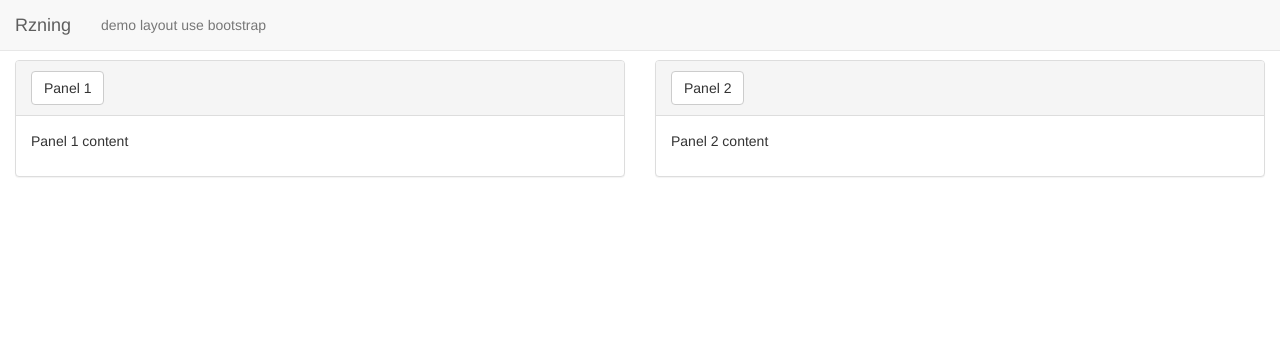
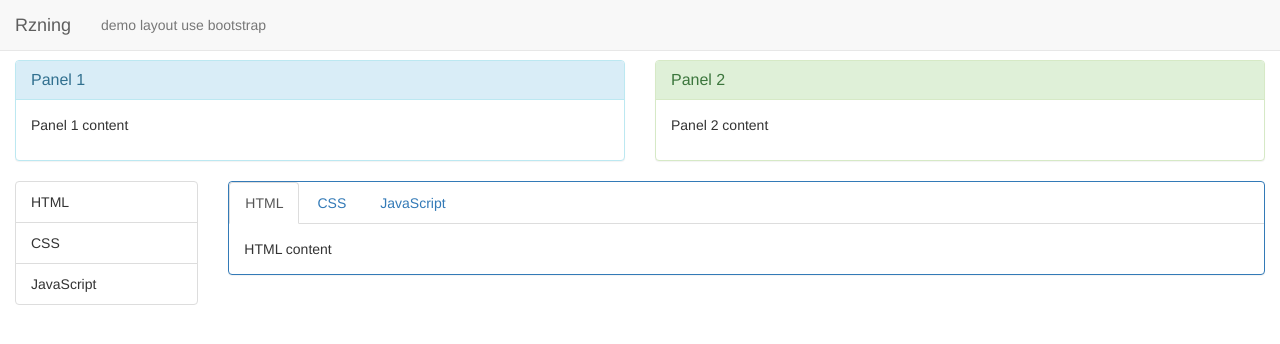
Before and after one commit to rzning/demo, a Jekyll site: the page built from _samples/test-bootstrap-demo/index.html, in a window 1280 px wide. Shown: the top 344 px of the page. Built offline with Jekyll 4.4.1, drawn with Linux system fonts in a browser that asks for light colours.

Commit message:
Updated : layout demo.bootstrap

```diff
--- a/_layouts/demo.bootstrap.html
+++ b/_layouts/demo.bootstrap.html
@@ -22,9 +22,9 @@
   <div class="container-fluid">
     <div class="row">
       <div class="col-sm-6">
-        <div class="panel panel-default">
+        <div class="panel panel-info">
           <div class="panel-heading">
-            <button class="btn btn-default">Panel 1</button>
+            <h3 class="panel-title">Panel 1</h3>
           </div>
           <div class="panel-body">
             <p>Panel 1 content</p>
@@ -32,9 +32,9 @@
         </div>
       </div>
       <div class="col-sm-6">
-        <div class="panel panel-default">
+        <div class="panel panel-success">
           <div class="panel-heading">
-            <button class="btn btn-default">Panel 2</button>
+            <h3 class="panel-title">Panel 2</h3>
           </div>
           <div class="panel-body">
             <p>Panel 2 content</p>
@@ -43,6 +43,35 @@
       </div>
     </div>
   </div>
+  <div class="container-fluid">
+    <div class="row">
+      <div class="col-sm-2">
+        <ul class="list-group">
+          <li class="list-group-item">HTML</li>
+          <li class="list-group-item">CSS</li>
+          <li class="list-group-item">JavaScript</li>
+        </ul>
+      </div>
+      <div class="col-sm-10">
+        <div class="panel panel-primary">
+          <ul class="nav nav-tabs">
+            <li class="active"><a href="#editor_html" data-toggle="tab">HTML</a></li>
+            <li><a href="#editor_css" data-toggle="tab">CSS</a></li>
+            <li><a href="#editor_javascript" data-toggle="tab">JavaScript</a></li>
+          </ul>
+          <div class="panel-body">
+            <div class="tab-content">
+              <div class="tab-pane active" id="editor_html">HTML content</div>
+              <div class="tab-pane" id="editor_css">CSS content</div>
+              <div class="tab-pane" id="editor_javascript">JavaScript content</div>
+            </div>
+          </div>
+        </div>
+      </div>
+    </div>
+  </div>
 {{ content }}
+  <script src="https://cdn.bootcss.com/jquery/2.2.4/jquery.min.js"></script>
+  <script src="https://cdn.bootcss.com/bootstrap/3.3.7/js/bootstrap.min.js"></script>
 </body>
 </html>
```
